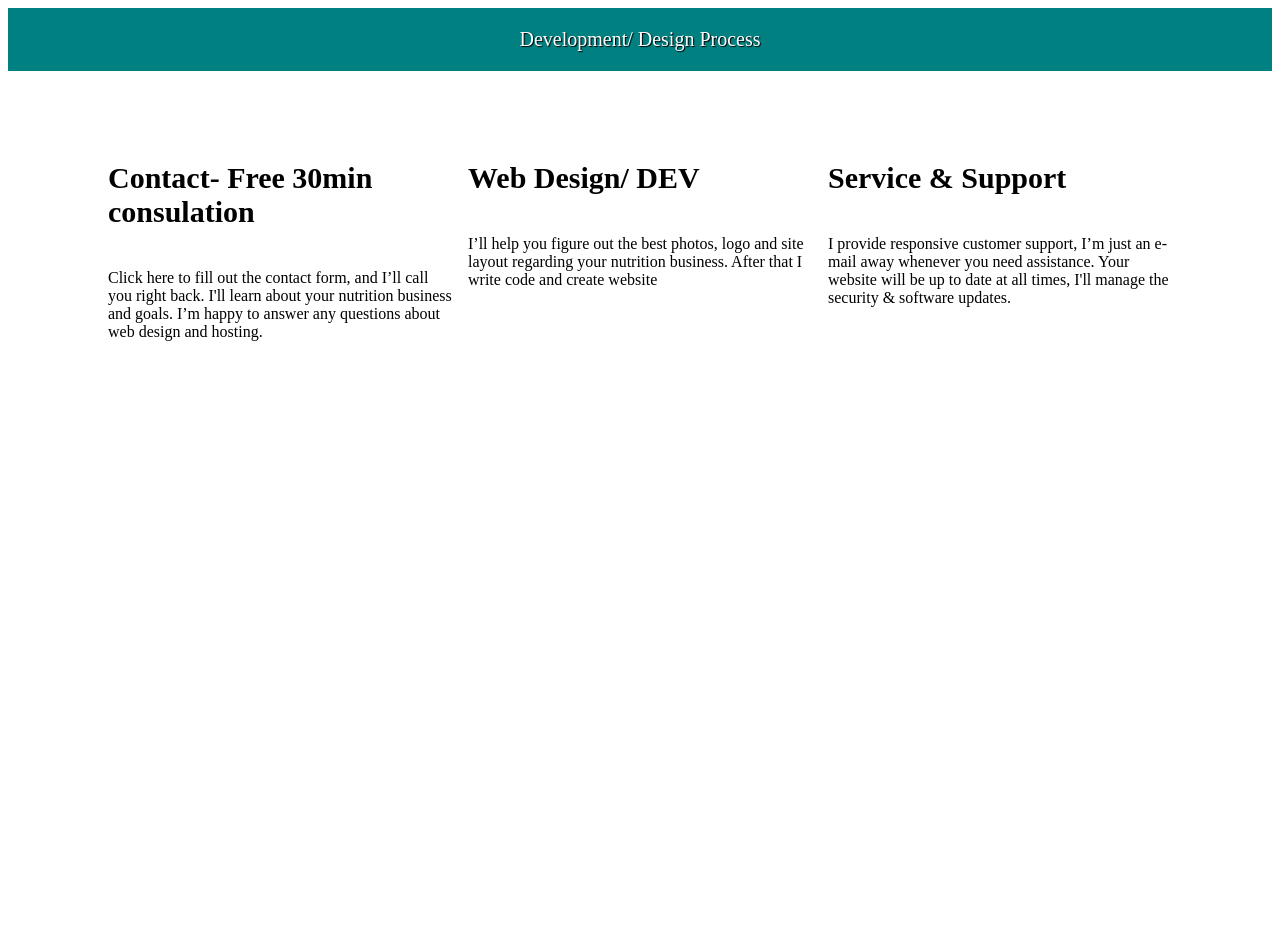
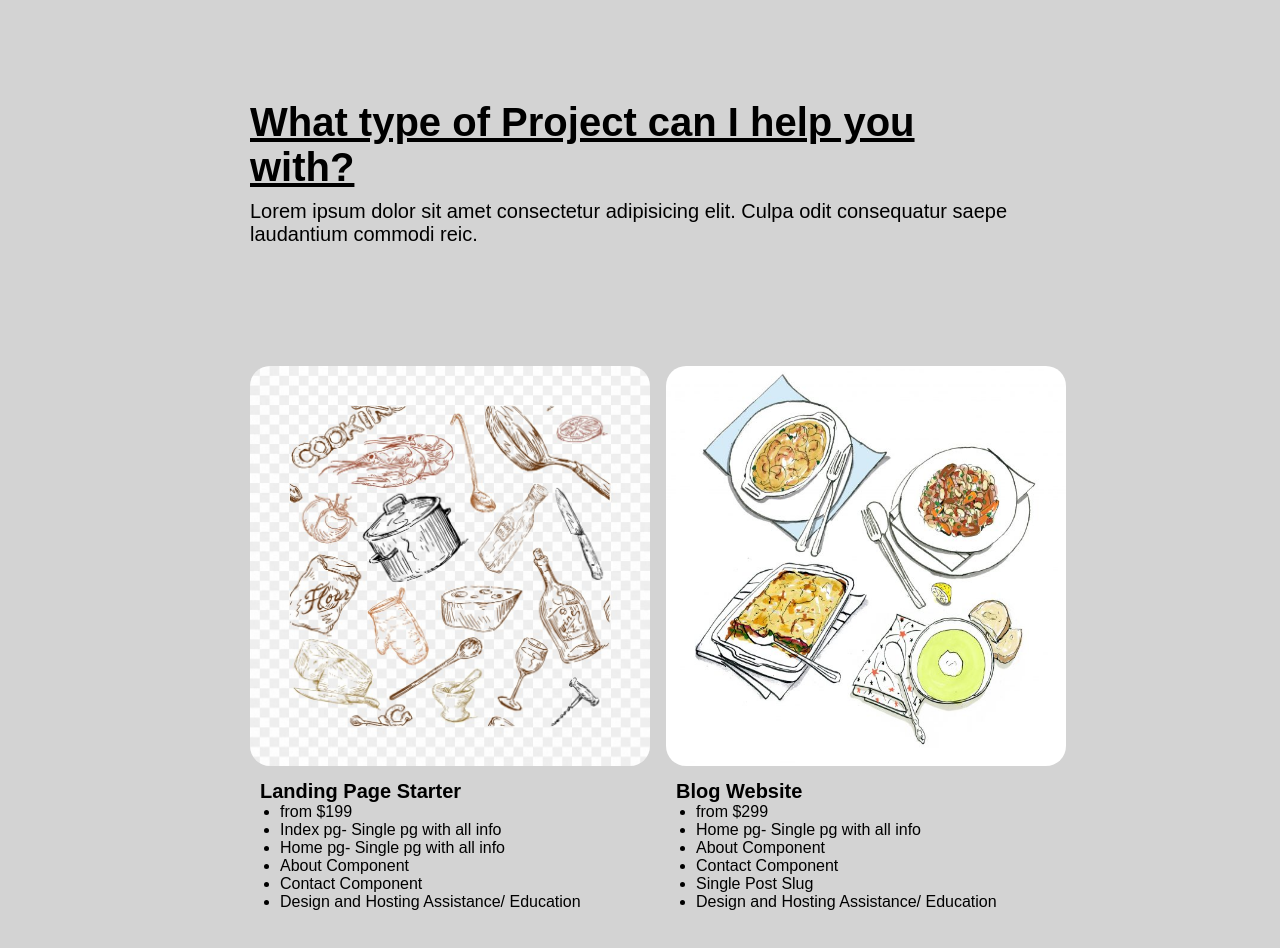
Before and after one commit to elsahv/my-components-template, a Next.js app: page / in a window 1280 px wide. Shown: the top 948 px of the page. Before the commit the page ends 800 px from the top, so only its background shows below. Built offline with nearby package versions, Linux system fonts and the light colour scheme.

Commit message:
added pkgRate component

```diff
--- /dev/null
+++ b/components/Global.js
@@ -0,0 +1,19 @@
+import { createGlobalStyle } from "styled-components";
+
+const GlobalStyles = createGlobalStyle`
+  * {
+    box-sizing: border-box;
+    margin: 0;
+    padding: 0;
+    font-family: 'Poppins', sans-serif;
+
+  }
+
+  html {
+    scroll-behavior: smooth;
+  }
+
+
+  `;
+
+export default GlobalStyles;
--- /dev/null
+++ b/components/Layout.js
@@ -0,0 +1,10 @@
+import GlobalStyles from "./Global.js";
+
+export default function Layout({ children }) {
+  return (
+    <>
+      <GlobalStyles />
+      <main>{children}</main>
+    </>
+  );
+}
--- /dev/null
+++ b/components/PkgRate/PkgRate.styled.js
@@ -0,0 +1,57 @@
+import styled from "styled-components";
+
+export const Wrapper = styled.div`
+  // height: 100vh;
+
+  background: lightgray;
+`;
+
+export const Container = styled.div`
+  padding: 50px 250px;
+  display: flex;
+  justify-content: center;
+  flex-direction: column;
+`;
+
+export const Title = styled.h2`
+  text-decoration: underline;
+  font-size: 40px;
+  padding-top: 50px;
+`;
+
+export const Description = styled.p`
+  font-size: 20px;
+  margin: 10px 0;
+`;
+
+export const Grid = styled.div`
+  // background: teal;
+  display: grid;
+  grid-template-columns: 1fr 1fr;
+  grid-gap: 1em;
+
+  @media only screen and (max-width: 1024px) {
+    grid-template-columns: 1fr;
+  }
+`;
+
+export const ImgWrapper = styled.div`
+  // background: teal;
+  padding: 10px 0;
+  .img {
+    border-radius: 5%;
+    width: 400px;
+    height: 400px;
+  }
+`;
+
+export const Content = styled.div`
+  padding-left: 10px;
+
+  h3 {
+    font-size: 20px;
+  }
+  ul {
+    padding-left: 20px;
+  }
+`;
--- /dev/null
+++ b/components/PkgRate/data.js
@@ -0,0 +1,29 @@
+import ImageOne from "../../public/images/sketch1.jpg";
+import ImageTwo from "../../public/images/sketch2.jpg";
+
+const content = [
+  {
+    id: 1,
+    image: ImageOne,
+    title: "Landing Page Starter",
+    price: "from $199",
+    listItem1: "Index pg- Single pg with all info",
+    listItem2: "Home pg- Single pg with all info",
+    listItem3: "About Component",
+    listItem4: "Contact Component",
+    listItem5: "Design and Hosting Assistance/ Education",
+  },
+  {
+    id: 2,
+    image: ImageTwo,
+    title: "Blog Website",
+    price: "from $299",
+    listItem1: "Home pg- Single pg with all info",
+    listItem2: "About Component",
+    listItem3: "Contact Component",
+    listItem4: "Single Post Slug",
+    listItem5: "Design and Hosting Assistance/ Education",
+  },
+];
+
+export default content;
--- /dev/null
+++ b/components/PkgRate/index.js
@@ -0,0 +1,61 @@
+import Image from "next/image";
+import content from "./data";
+import {
+  Wrapper,
+  Title,
+  Description,
+  Container,
+  Grid,
+  Content,
+  ImgWrapper,
+} from "./PkgRate.styled";
+
+export default function PkgRate({
+  title,
+  price,
+  listItem1,
+  listItem2,
+  listItem3,
+  listItem4,
+  listItem5,
+}) {
+  return (
+    <Wrapper>
+      <Container>
+        <Title>What type of Project can I help you with?</Title>
+        <Description>
+          Lorem ipsum dolor sit amet consectetur adipisicing elit. Culpa odit
+          consequatur saepe laudantium commodi reic.
+        </Description>
+      </Container>
+      <Container>
+        <Grid>
+          {content.map((item, index) => (
+            <div key={index} item={item}>
+              <ImgWrapper>
+                <Image
+                  src={item.image}
+                  alt="about-me"
+                  // layout="responsive"
+
+                  className="img"
+                />
+              </ImgWrapper>
+              <Content>
+                <h3>{item.title}</h3>
+                <ul>
+                  <li>{item.price}</li>
+                  <li>{item.listItem1}</li>
+                  <li>{item.listItem2}</li>
+                  <li>{item.listItem3}</li>
+                  <li>{item.listItem4}</li>
+                  <li>{item.listItem5}</li>
+                </ul>
+              </Content>
+            </div>
+          ))}
+        </Grid>
+      </Container>
+    </Wrapper>
+  );
+}
--- a/pages/_app.js
+++ b/pages/_app.js
@@ -1,5 +1,11 @@
+import Layout from "../components/Layout";
+
 function MyApp({ Component, pageProps }) {
-  return <Component {...pageProps} />;
+  return (
+    <Layout>
+      <Component {...pageProps} />
+    </Layout>
+  );
 }
 
 export default MyApp;
--- a/pages/index.js
+++ b/pages/index.js
@@ -1,9 +1,9 @@
-import ThreeColCTA from "../components/ThreeColCTA";
+import PkgRate from "../components/PkgRate";
 
 const Home = () => {
   return (
     <>
-      <ThreeColCTA />
+      <PkgRate />
     </>
   );
 };
```
